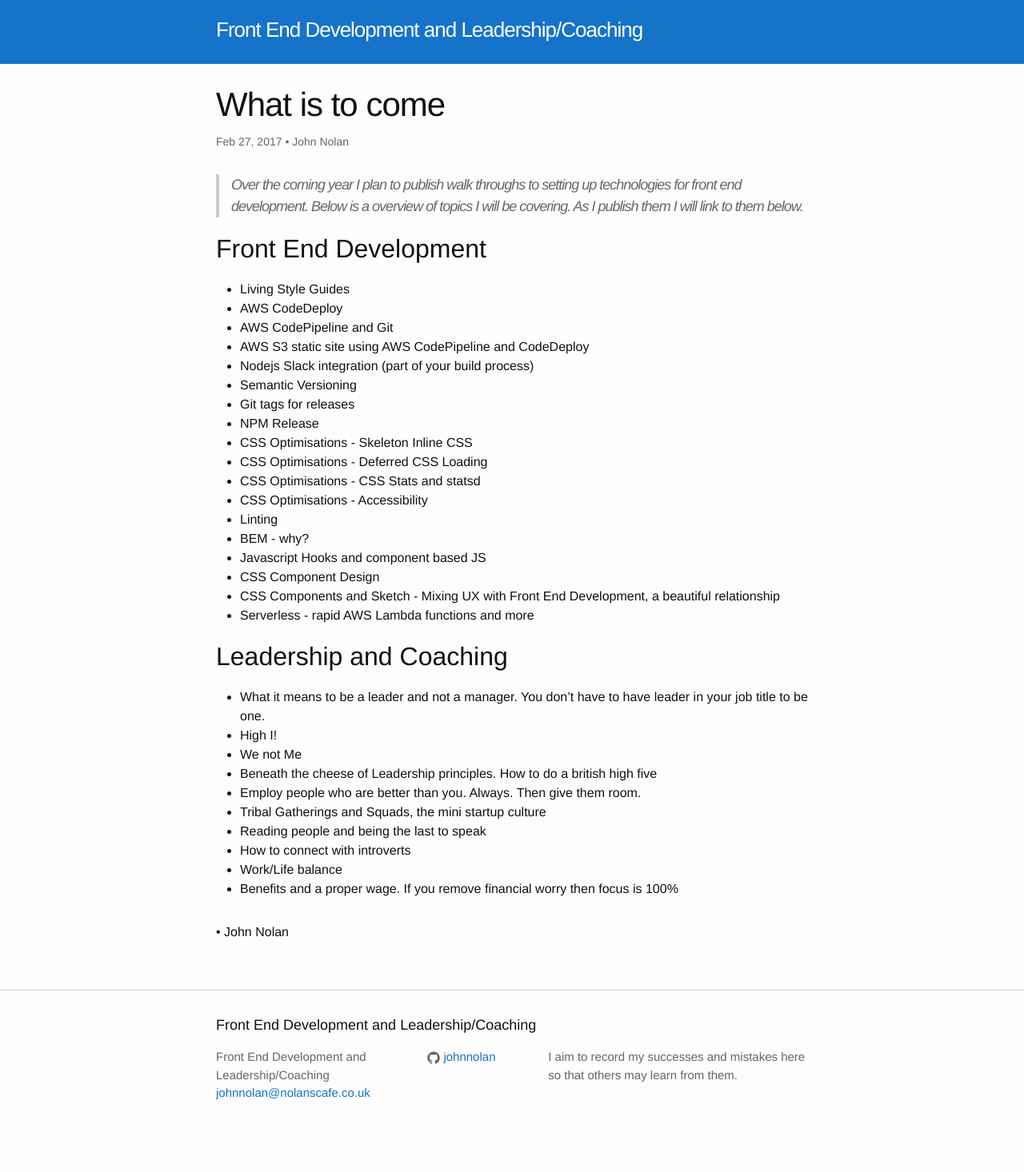
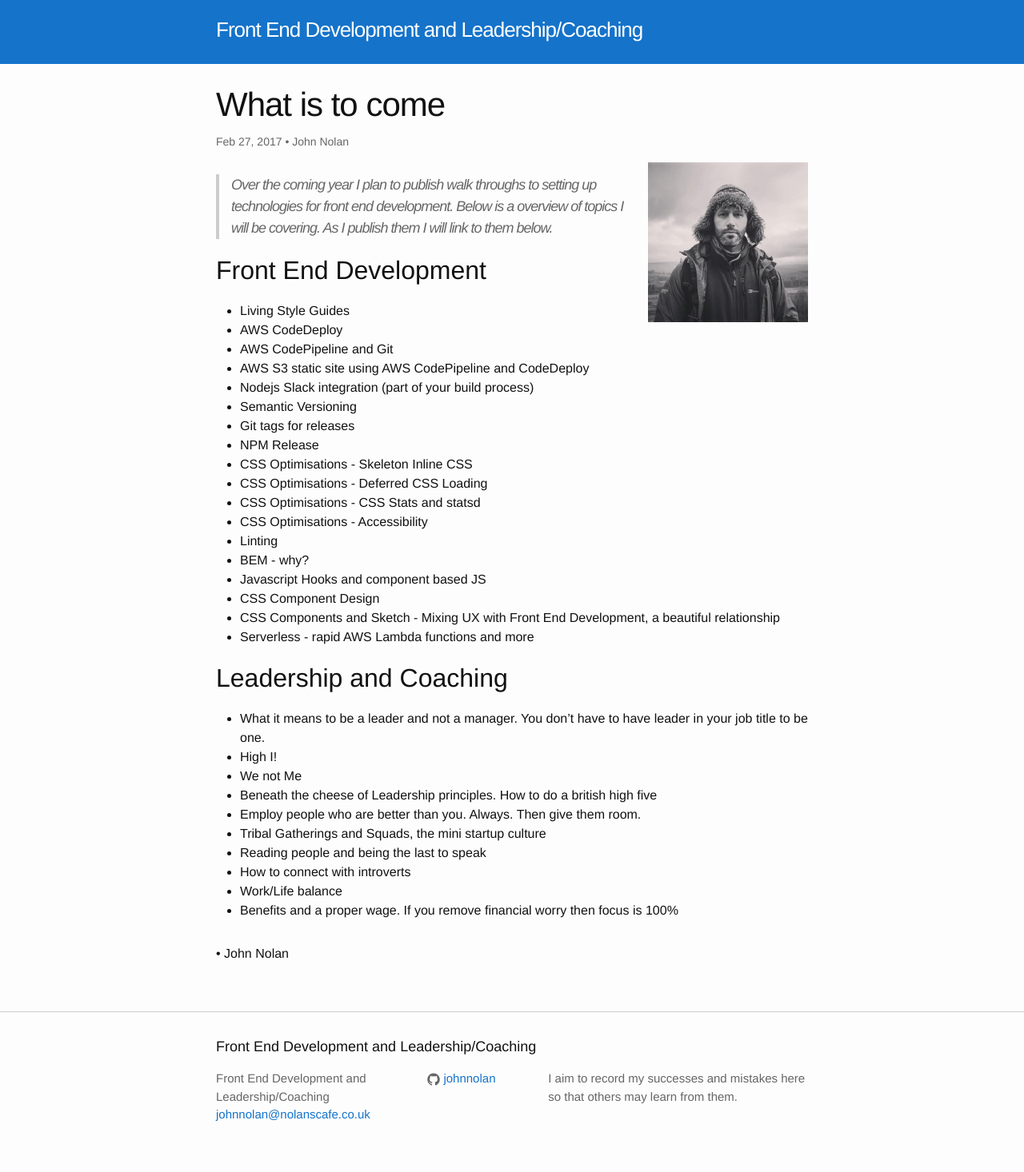
Before and after one commit to johnnolan/blog, a Jekyll site: the page built from _posts/2017-02-27-what-is-to-come.markdown, in a window 1280 px wide. Shown: the whole page at 80% size. Built offline with Jekyll 4.4.1, drawn with Linux system fonts in a browser that asks for light colours; before the commit the page ends 1439 px from its top, so only the background shows below that.

Commit message:
AMP Post Update

```diff
--- a/_layouts-amp/post.html
+++ b/_layouts-amp/post.html
@@ -6,6 +6,9 @@
   <header class="post-header">
     <h1 class="post-title" itemprop="name headline">{{ page.title }}</h1>
     <p class="post-meta"><time datetime="{{ page.date | date_to_xmlschema }}" itemprop="datePublished">{{ page.date | date: "%b %-d, %Y" }}</time>{% if page.author %} • <span itemprop="author" itemscope itemtype="http://schema.org/Person"><span itemprop="name">{{ page.author }}</span></span>{% endif %}</p>
+    <div class="post-img">
+      <img width="200" itemprop="image" alt="{{ page.title }}" class="post" src="{{ page.image | prepend: site.url }}">
+    </div>
   </header>
 
   <div class="post-content" itemprop="articleBody">
--- a/_layouts/post.html
+++ b/_layouts/post.html
@@ -6,6 +6,9 @@
   <header class="post-header">
     <h1 class="post-title" itemprop="name headline">{{ page.title }}</h1>
     <p class="post-meta"><time datetime="{{ page.date | date_to_xmlschema }}" itemprop="datePublished">{{ page.date | date: "%b %-d, %Y" }}</time>{% if page.author %} • <span itemprop="author" itemscope itemtype="http://schema.org/Person"><span itemprop="name">{{ page.author }}</span></span>{% endif %}</p>
+    <div class="post-img">
+      <img width="200" itemprop="image" alt="{{ page.title }}" class="post" src="{{ page.image | prepend: site.url }}">
+    </div>
   </header>
 
   <div class="post-content" itemprop="articleBody">
--- a/_posts/2017-02-27-what-is-to-come.markdown
+++ b/_posts/2017-02-27-what-is-to-come.markdown
@@ -5,6 +5,7 @@
 categories: ideas
 author: "John Nolan"
 publisher: "John Nolan"
+image: "/assets/posts/2017-02-27-what-is-to-come.jpg"
 ---
 
 > Over the coming year I plan to publish walk throughs to setting up technologies for front end development. Below is
--- a/_posts/2017-03-04-publishing-jekyll-aws-s3-cloudfront.markdown
+++ b/_posts/2017-03-04-publishing-jekyll-aws-s3-cloudfront.markdown
@@ -6,6 +6,7 @@
 categories: ideas
 author: "John Nolan"
 publisher: "John Nolan"
+image: "/assets/posts/2017-03-04-publishing-jekyll-aws-s3-cloudfront.svg"
 ---
 
 > This information is useful once you have signed up to
--- a/_posts/2017-03-05-jekyll-amp-setup.markdown
+++ b/_posts/2017-03-05-jekyll-amp-setup.markdown
@@ -5,6 +5,7 @@
 categories: ideas
 author: "John Nolan"
 publisher: "John Nolan"
+image: "/assets/posts/2017-03-05-jekyll-amp-setup.svg"
 ---
 
 In the following article I will be taking you through how I enabled AMP pages for my Jekyll blog.
--- a/_sass/_layout.scss
+++ b/_sass/_layout.scss
@@ -170,6 +170,11 @@
     padding: $spacing-unit 0;
 }
 
+.post-img {
+    float: right;
+    padding-left: 10px;
+}
+
 .page-heading {
     font-size: 20px;
 }
```
Also changed, not shown: assets/posts/2017-02-27-what-is-to-come.jpg (added), assets/posts/2017-03-04-publishing-jekyll-aws-s3-cloudfront.svg (added), assets/posts/2017-03-05-jekyll-amp-setup.svg (added).
